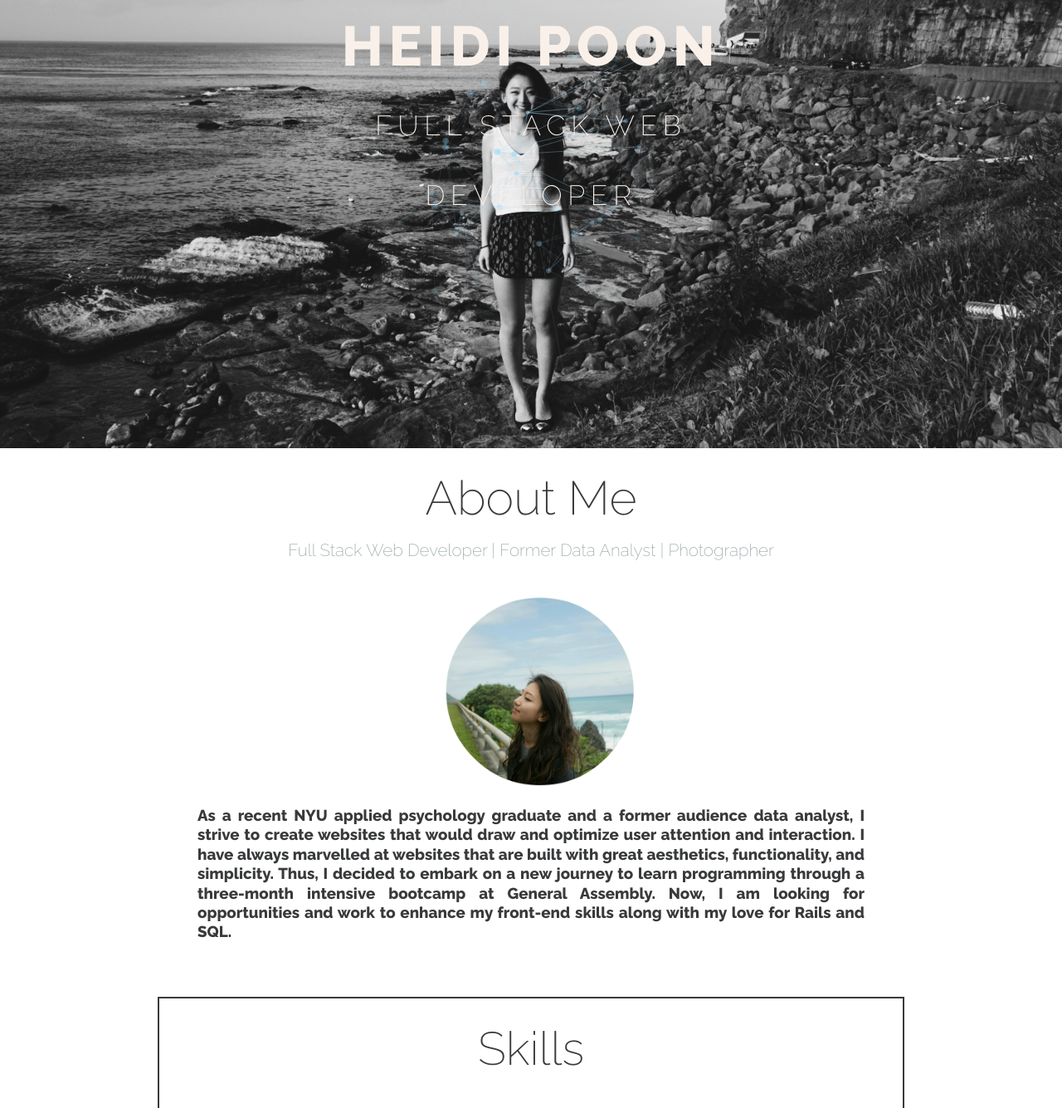
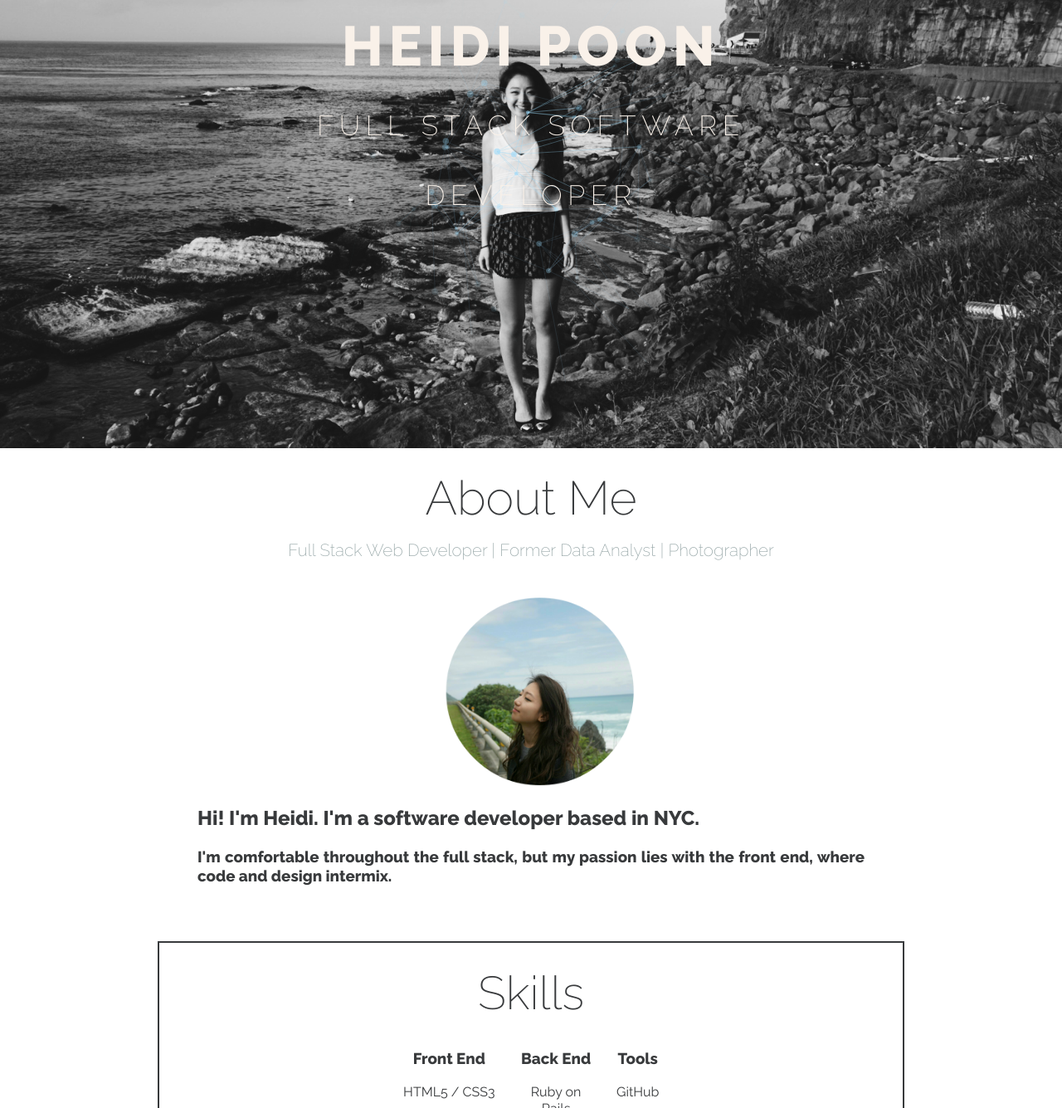
Before and after one commit to heidixpoon/heidixpoon.github.io, a plain HTML site: page index.html in a window 1280 px wide. Shown: the part 260-1595 px from the top of the page at 83% size. Drawn offline with nearby package versions, Linux system fonts and the light colour scheme.

Commit message:
update intro

```diff
--- a/index.html
+++ b/index.html
@@ -44,7 +44,7 @@
               </nav>
           </section>
 					<canvas id="demo-canvas"></canvas>
-          <h1 class="main-title">HEIDI POON <br> <span class="thin">Full Stack Web Developer</span></h1>
+          <h1 class="main-title">HEIDI POON <br> <span class="thin">Full Stack Software Developer</span></h1>
 				</div>
 				<!-- <div class="codrops-top clearfix">
 					<a class="codrops-icon codrops-icon-prev" href="http://tympanus.net/Development/OffCanvasMenuEffects/"><span>Previous Demo</span></a>
@@ -58,7 +58,8 @@
               <img src="img/portrait.jpg" alt="Heidi" id="profile-pic"/>
             </div>
             <div class="">
-              <h3>As a recent NYU applied psychology graduate and a former audience data analyst, I strive to create websites that would draw and optimize user attention and interaction. I have always marvelled at websites that are built with great aesthetics, functionality, and simplicity. Thus, I decided to embark on a new journey to learn programming through a three-month intensive bootcamp at General Assembly. Now, I am looking for opportunities and work to enhance my front-end skills along with my love for Rails and SQL.</h3>
+							<h2>Hi! I'm Heidi. I'm a software developer based in NYC.</h2>
+							<h3>I'm comfortable throughout the full stack, but my passion lies with the front end, where code and design intermix.</h3>
             </div>
 
           </section>
```
